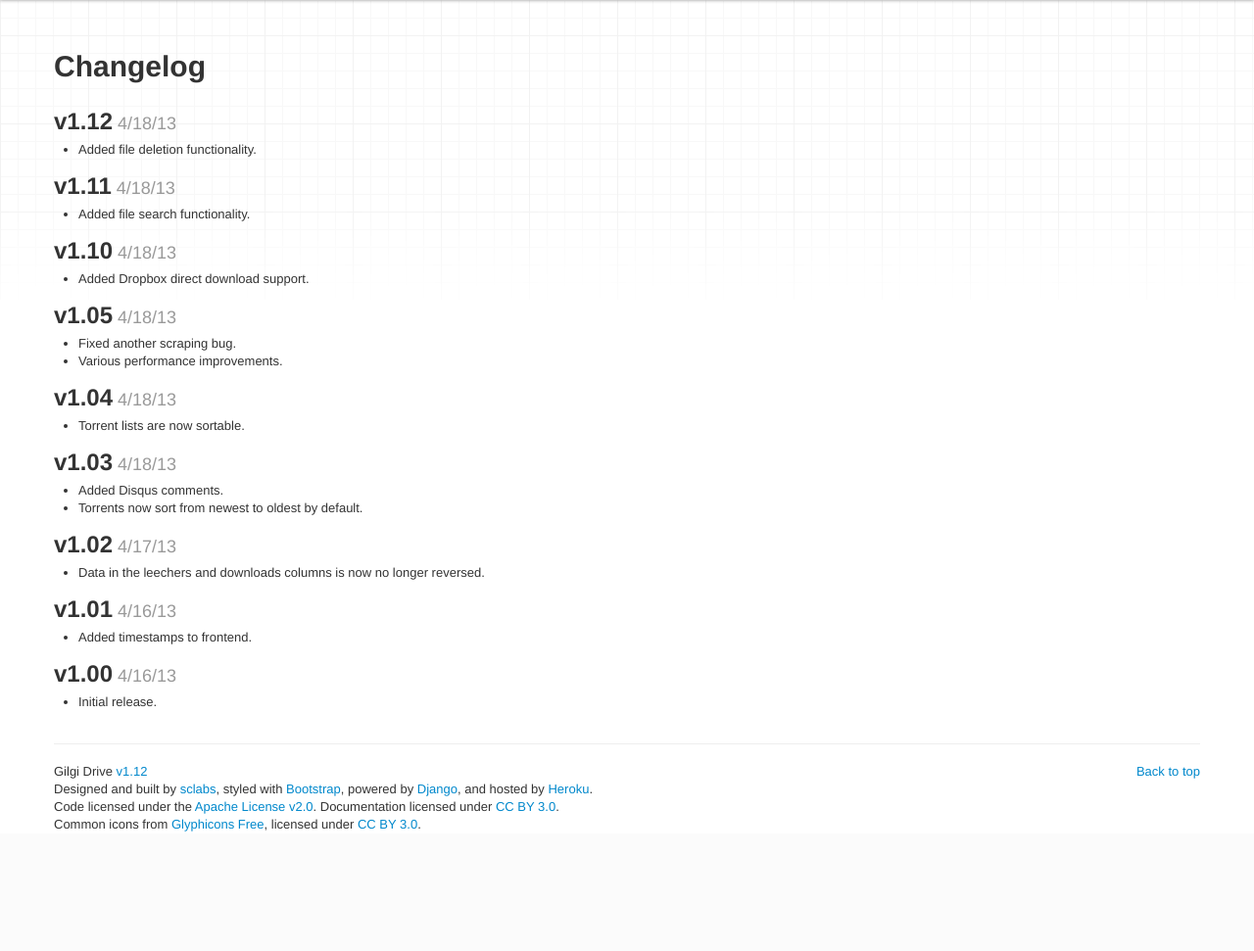
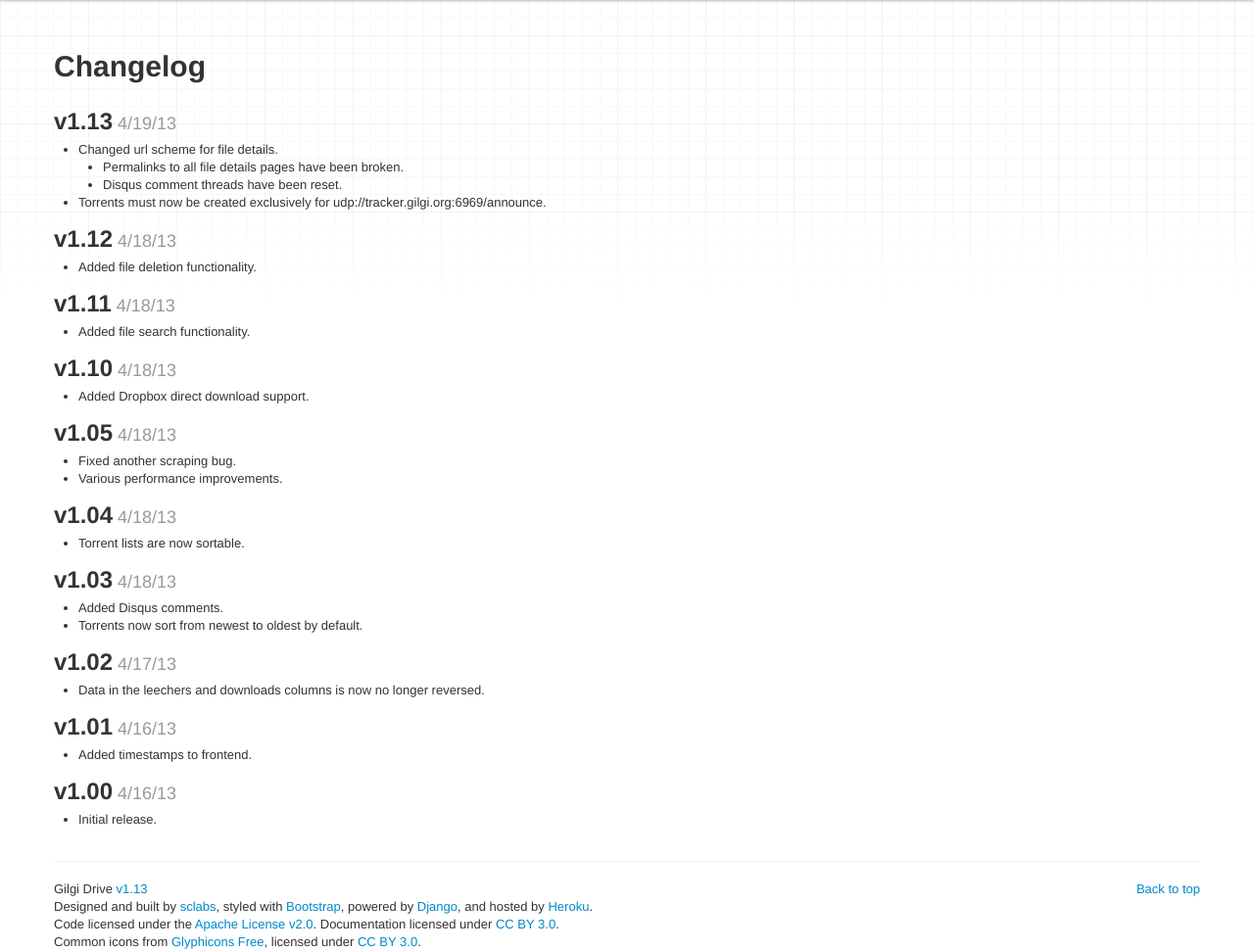
Before and after one commit to sclabs/gilgidrive, a Django app: page /changelog/ in a window 1280 px wide. Shown: the part 40-1011 px from the top of the page at 98% size. Before the commit the page ends 889 px from the top, so only its background shows below. Run offline with Django 3.2, Linux system fonts and the light colour scheme; data that the repository does not hold is empty; parts of the project's set-up code (start-up, migrations or seed data) failed here and were passed over; some libraries are stand-ins or nearby versions.

Commit message:
some small things

```diff
--- a/drive/templates/changelog.html
+++ b/drive/templates/changelog.html
@@ -5,6 +5,17 @@
 {% block content %}
 
 <h1>Changelog</h1>
+
+<h2>v1.13<small> 4/19/13</small></h2>
+<ul>
+  <li>Changed url scheme for file details.
+    <ul>
+      <li>Permalinks to all file details pages have been broken.</li>
+      <li>Disqus comment threads have been reset.</li>
+    </ul>
+  </li>
+  <li>Torrents must now be created exclusively for udp://tracker.gilgi.org:6969/announce.</li>
+</ul>
 
 <h2>v1.12<small> 4/18/13</small></h2>
 <ul>
--- a/gilgidrive/templates/includes/footer.html
+++ b/gilgidrive/templates/includes/footer.html
@@ -3,7 +3,7 @@
 <footer class="footer">
   <hr/>
   <p class="pull-right"><a href="#">Back to top</a></p>
-  <p>Gilgi Drive <a href="{% url 'changelog' %}">v1.12</a></p>
+  <p>Gilgi Drive <a href="{% url 'changelog' %}">v1.13</a></p>
   <p>Designed and built by <a href="http://sclabs.gilgi.org/">sclabs</a>, styled with <a href="http://twitter.github.com/bootstrap/">Bootstrap</a>, powered by <a href="https://www.djangoproject.com">Django</a>, and hosted by <a href="http://www.heroku.com">Heroku</a>.</p>
   <p>Code licensed under the <a href="http://www.apache.org/licenses/LICENSE-2.0" target="_blank">Apache License v2.0</a>. Documentation licensed under <a href="http://creativecommons.org/licenses/by/3.0/">CC BY 3.0</a>.</p>
   <p>Common icons from <a href="http://glyphicons.com">Glyphicons Free</a>, licensed under <a href="http://creativecommons.org/licenses/by/3.0/">CC BY 3.0</a>.</p>
```
Also changed, not shown: drive/models.py (+5 -2 lines).
